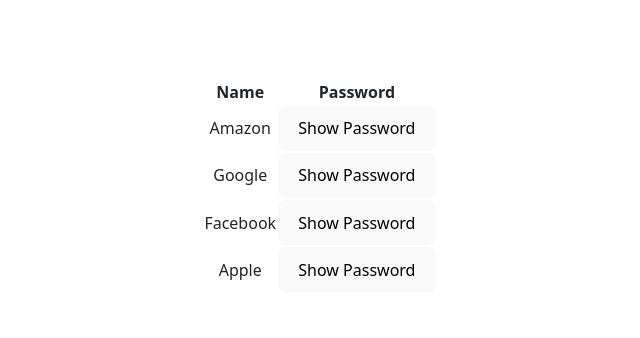
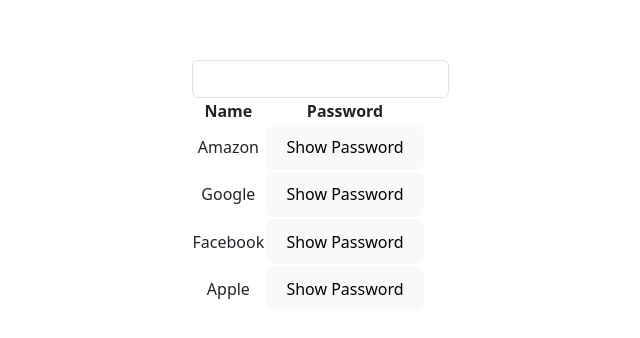
Before and after one commit to Hirujan-R/Password-Manager-1, a React (Vite) app: page / in a window 1280 px wide. Shown: the part 214-552 px from the top of the page, without its empty margins (320-960 px from the left). Built offline with nearby package versions, Linux system fonts and the light colour scheme.

Commit message:
Added Header section and placed searchbar in it

```diff
--- a/src/App.jsx
+++ b/src/App.jsx
@@ -4,7 +4,8 @@ import './App.css'
 import 'bootstrap/dist/css/bootstrap.min.css';
 import { Button } from 'react-bootstrap';
 import React, { useState } from 'react';
-import FilterablePasswordTable from './components/MainContent/FilterablePasswordTable.jsx';
+import MainContent from './components/MainContent/MainContent.jsx';
+import Header from './components/Header/Header.jsx'
 
 const App = () => {
 
@@ -17,9 +18,9 @@ const App = () => {
 
   return (
     <div className="App">
-
+      <Header/>
       <div>
-        <FilterablePasswordTable passwords={PASSWORDS}></FilterablePasswordTable>
+        <MainContent passwords={PASSWORDS}></MainContent>
       </div>
 
     </div>
--- /dev/null
+++ b/src/components/Header/Header.jsx
@@ -0,0 +1,11 @@
+import React, { useState } from 'react';
+import Form from 'react-bootstrap/Form';
+import SearchBar from './SearchBar';
+
+function Header () {
+    return (
+        <SearchBar/>
+    );
+}
+
+export default Header;
--- /dev/null
+++ b/src/components/Header/SearchBar.jsx
@@ -0,0 +1,12 @@
+import React, { useState } from 'react';
+import Form from 'react-bootstrap/Form';
+
+function SearchBar () {
+    return (
+        <Form>
+            <Form.Control type='text'></Form.Control>
+        </Form>
+    )
+}
+
+export default SearchBar;
--- a/src/components/MainContent/FilterablePasswordTable.jsx
+++ b/src/components/MainContent/MainContent.jsx
@@ -1,7 +1,7 @@
 import PasswordTable from './PasswordTable.jsx';
 import { useState } from 'react';
 
-function FilterablePasswordTable({passwords}) {
+function MainContent({passwords}) {
 
     const [currentPasswordTable, setPasswordTable] = useState(<PasswordTable passwords={passwords} saveChanges={SaveChanges}/>);
 
@@ -19,4 +19,4 @@ function FilterablePasswordTable({passwords}) {
     );
 }
 
-export default FilterablePasswordTable;
+export default MainContent;
```
